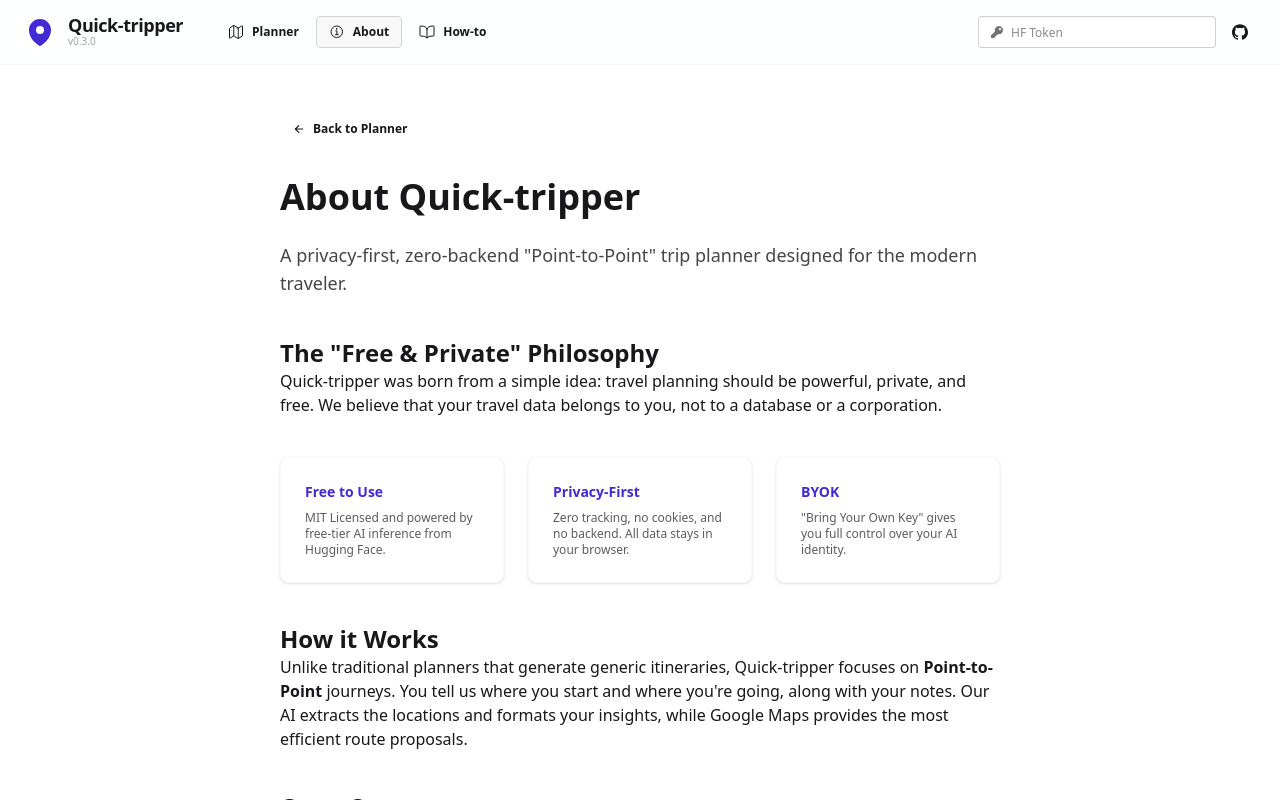
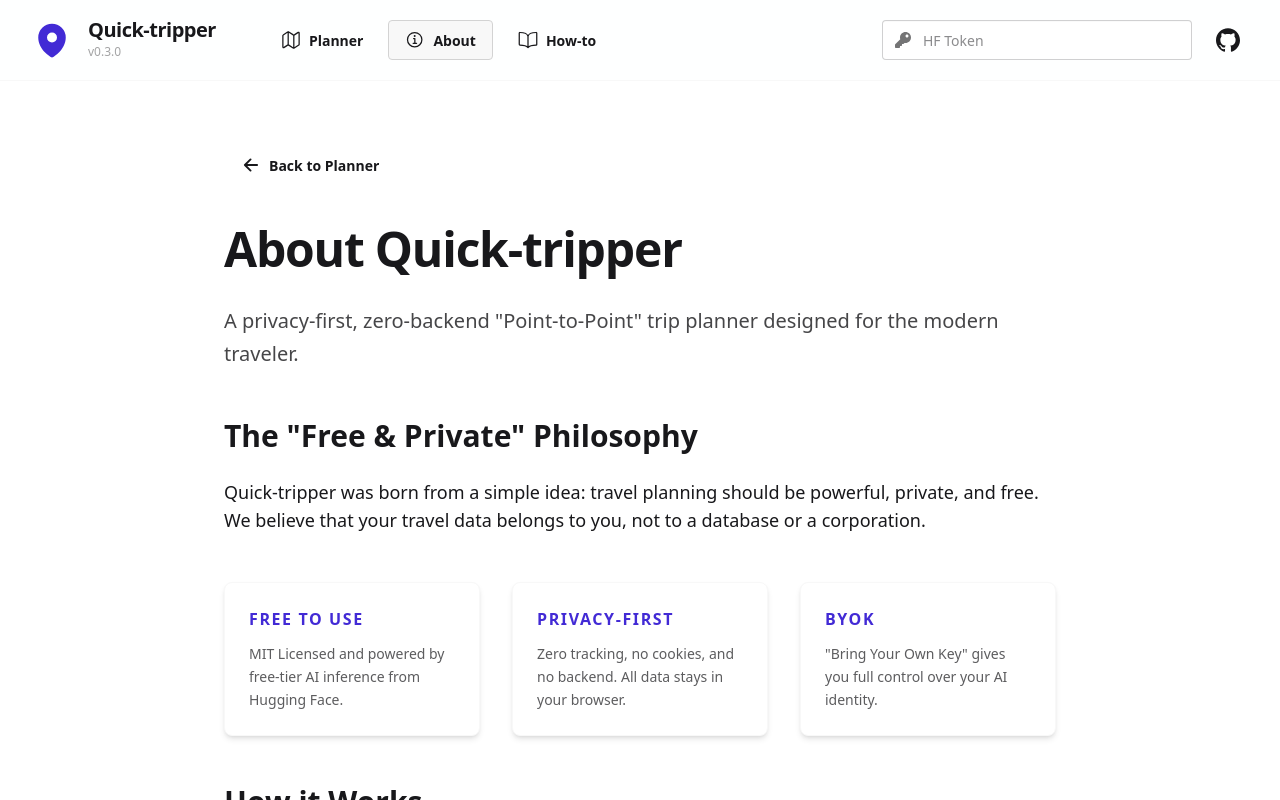
Before and after one commit to GehDoc/quick-tripper, a Next.js app: page /about in a window 1280 px wide. Built offline with nearby package versions, Linux system fonts and the light colour scheme.

Commit message:
style: finalize global standard UI scale with proper formatting

```diff
--- a/src/app/about/page.tsx
+++ b/src/app/about/page.tsx
@@ -4,73 +4,79 @@ import { IoArrowBack } from 'react-icons/io5';
 
 export default function About() {
   return (
-    <div className="max-w-3xl mx-auto py-12 px-6">
-      <Link href="/" className="btn btn-ghost btn-sm mb-8 gap-2">
-        <IoArrowBack /> Back to Planner
+    <div className="max-w-4xl mx-auto py-16 px-8">
+      <Link href="/" className="btn btn-ghost mb-10 gap-2">
+        <IoArrowBack className="w-5 h-5" /> Back to Planner
       </Link>
 
-      <article className="prose prose-slate max-w-none">
-        <h1 className="text-4xl font-bold mb-6">About Quick-tripper</h1>
+      <article className="prose prose-slate lg:prose-lg max-w-none">
+        <h1 className="text-5xl font-extrabold mb-8 tracking-tight">About Quick-tripper</h1>
 
-        <p className="lead text-lg opacity-80">
+        <p className="lead text-xl opacity-80 leading-relaxed">
           A privacy-first, zero-backend &quot;Point-to-Point&quot; trip planner designed for the
           modern traveler.
         </p>
 
-        <h2 className="text-2xl font-semibold mt-10">
+        <h2 className="text-3xl font-bold mt-12 mb-6">
           The &quot;Free &amp; Private&quot; Philosophy
         </h2>
-        <p>
+        <p className="text-lg">
           Quick-tripper was born from a simple idea: travel planning should be powerful, private,
           and free. We believe that your travel data belongs to you, not to a database or a
           corporation.
         </p>
 
-        <div className="grid grid-cols-1 md:grid-cols-3 gap-6 my-10">
-          <div className="card bg-base-100 shadow-sm border border-base-200">
-            <div className="card-body">
-              <h3 className="card-title text-primary text-sm">Free to Use</h3>
-              <p className="text-xs opacity-70">
+        <div className="grid grid-cols-1 md:grid-cols-3 gap-8 my-12">
+          <div className="card bg-base-100 shadow-md border border-base-200">
+            <div className="card-body gap-3">
+              <h3 className="card-title text-primary text-base font-black uppercase tracking-widest">
+                Free to Use
+              </h3>
+              <p className="text-sm opacity-70 leading-relaxed">
                 MIT Licensed and powered by free-tier AI inference from Hugging Face.
               </p>
             </div>
           </div>
-          <div className="card bg-base-100 shadow-sm border border-base-200">
-            <div className="card-body">
-              <h3 className="card-title text-primary text-sm">Privacy-First</h3>
-              <p className="text-xs opacity-70">
+          <div className="card bg-base-100 shadow-md border border-base-200">
+            <div className="card-body gap-3">
+              <h3 className="card-title text-primary text-base font-black uppercase tracking-widest">
+                Privacy-First
+              </h3>
+              <p className="text-sm opacity-70 leading-relaxed">
                 Zero tracking, no cookies, and no backend. All data stays in your browser.
               </p>
             </div>
           </div>
-          <div className="card bg-base-100 shadow-sm border border-base-200">
-            <div className="card-body">
-              <h3 className="card-title text-primary text-sm">BYOK</h3>
-              <p className="text-xs opacity-70">
+          <div className="card bg-base-100 shadow-md border border-base-200">
+            <div className="card-body gap-3">
+              <h3 className="card-title text-primary text-base font-black uppercase tracking-widest">
+                BYOK
+              </h3>
+              <p className="text-sm opacity-70 leading-relaxed">
                 &quot;Bring Your Own Key&quot; gives you full control over your AI identity.
               </p>
             </div>
           </div>
         </div>
 
-        <h2 className="text-2xl font-semibold mt-10">How it Works</h2>
-        <p>
+        <h2 className="text-3xl font-bold mt-12 mb-6">How it Works</h2>
+        <p className="text-lg">
           Unlike traditional planners that generate generic itineraries, Quick-tripper focuses on{' '}
           <strong>Point-to-Point</strong> journeys. You tell us where you start and where
           you&apos;re going, along with your notes. Our AI extracts the locations and formats your
           insights, while Google Maps provides the most efficient route proposals.
         </p>
 
-        <h2 className="text-2xl font-semibold mt-10">Open Source</h2>
-        <p>
+        <h2 className="text-3xl font-bold mt-12 mb-6">Open Source</h2>
+        <p className="text-lg">
           This project is entirely open source. You can audit the code, contribute to its
           development, or even host your own version.
         </p>
-        <div className="mt-4">
+        <div className="mt-8">
           <a
             href="https://github.com/gehdoc/quick-tripper"
             target="_blank"
-            className="btn btn-outline btn-primary"
+            className="btn btn-outline btn-primary px-12"
           >
             View on GitHub
           </a>
--- a/src/components/Footer.tsx
+++ b/src/components/Footer.tsx
@@ -24,13 +24,13 @@ export const Footer: React.FC = () => {
         </a>
       </nav>
       <aside>
-        <p className="flex items-center gap-1 opacity-70">
+        <p className="flex items-center gap-2 text-base opacity-70">
           Made with <IoHeart className="text-error" /> for privacy-conscious travelers.
         </p>
-        <p className="text-xs opacity-50 mt-2">
+        <p className="text-sm opacity-50 mt-2">
           © {new Date().getFullYear()} Quick-tripper — MIT License
         </p>
-        <div className="flex gap-4 mt-4 opacity-30 text-[10px]">
+        <div className="flex gap-6 mt-6 opacity-40 text-xs font-medium uppercase tracking-widest">
           <span>Zero Cookies</span>
           <span>Zero Tracking</span>
           <span>Zero Backend</span>
--- a/src/components/Navbar.tsx
+++ b/src/components/Navbar.tsx
@@ -16,28 +16,28 @@ export const Navbar: React.FC<NavbarProps> = React.memo(({ apiKey, onApiKeyChang
   const pathname = usePathname();
 
   const navLinks = [
-    { href: '/', label: 'Planner', icon: <IoMapOutline className="w-4 h-4" /> },
-    { href: '/about', label: 'About', icon: <IoInformationCircleOutline className="w-4 h-4" /> },
-    { href: '/how-to', label: 'How-to', icon: <IoBookOutline className="w-4 h-4" /> },
+    { href: '/', label: 'Planner', icon: <IoMapOutline className="w-5 h-5" /> },
+    { href: '/about', label: 'About', icon: <IoInformationCircleOutline className="w-5 h-5" /> },
+    { href: '/how-to', label: 'How-to', icon: <IoBookOutline className="w-5 h-5" /> },
   ];
 
   return (
-    <div className="navbar bg-transparent justify-between gap-4 p-2 px-6 min-h-[64px]">
-      <div className="flex items-center gap-4">
-        <Link href="/" className="flex items-center gap-3 hover:opacity-80 transition-opacity">
-          <Logo className="text-primary w-8 h-8" />
+    <div className="navbar bg-transparent justify-between gap-6 p-4 px-8 min-h-[80px]">
+      <div className="flex items-center gap-6">
+        <Link href="/" className="flex items-center gap-4 hover:opacity-80 transition-opacity">
+          <Logo className="text-primary w-10 h-10" />
           <div className="hidden sm:flex flex-col">
-            <span className="font-bold text-lg tracking-tight leading-none">Quick-tripper</span>
-            <span className="text-[10px] text-base-content/40">v{VERSION}</span>
+            <span className="font-bold text-xl tracking-tight leading-none">Quick-tripper</span>
+            <span className="text-xs text-base-content/40 mt-1">v{VERSION}</span>
           </div>
         </Link>
 
-        <div className="hidden md:flex items-center gap-1 ml-4">
+        <div className="hidden lg:flex items-center gap-2 ml-6">
           {navLinks.map((link) => (
             <Link
               key={link.href}
               href={link.href}
-              className={`btn btn-sm btn-ghost gap-2 ${pathname === link.href ? 'btn-active bg-base-200' : ''}`}
+              className={`btn btn-ghost gap-2 px-4 ${pathname === link.href ? 'btn-active bg-base-200' : ''}`}
             >
               {link.icon}
               {link.label}
@@ -46,17 +46,17 @@ export const Navbar: React.FC<NavbarProps> = React.memo(({ apiKey, onApiKeyChang
         </div>
       </div>
 
-      <div className="flex items-center gap-2">
+      <div className="flex items-center gap-4">
         {onApiKeyChange && (
           <div className="form-control">
-            <label className="input input-bordered flex items-center gap-2 input-sm">
-              <Key className="w-3 h-3 opacity-60" />
+            <label className="input input-bordered flex items-center gap-3">
+              <Key className="w-4 h-4 opacity-60" />
               <input
                 type="password"
                 placeholder="HF Token"
                 value={apiKey}
                 onChange={(e) => onApiKeyChange(e.target.value)}
-                className="w-32 sm:w-40 lg:w-48"
+                className="w-40 sm:w-52 lg:w-64"
               />
             </label>
           </div>
@@ -66,18 +66,18 @@ export const Navbar: React.FC<NavbarProps> = React.memo(({ apiKey, onApiKeyChang
           href={REPO_URL}
           target="_blank"
           rel="noreferrer"
-          className="btn btn-sm btn-ghost btn-circle"
+          className="btn btn-ghost btn-circle"
           title="GitHub Repository"
         >
-          <GitHub className="w-4 h-4" />
+          <GitHub className="w-6 h-6" />
         </a>
 
         {/* Mobile Nav Toggle */}
-        <div className="dropdown dropdown-end md:hidden">
-          <label tabIndex={0} className="btn btn-sm btn-ghost btn-circle">
+        <div className="dropdown dropdown-end lg:hidden">
+          <label tabIndex={0} className="btn btn-ghost btn-circle">
             <svg
               xmlns="http://www.w3.org/2000/svg"
-              className="h-5 w-5"
+              className="h-6 w-6"
               fill="none"
               viewBox="0 0 24 24"
               stroke="currentColor"
@@ -86,7 +86,7 @@ export const Navbar: React.FC<NavbarProps> = React.memo(({ apiKey, onApiKeyChang
                 strokeLinecap="round"
                 strokeLinejoin="round"
                 strokeWidth="2"
-                d="4 6h16M4 12h16M4 18h7"
+                d="M4 6h16M4 12h16M4 18h7"
               />
             </svg>
           </label>
```
Also changed, not shown: src/app/how-to/page.tsx (+46 -34 lines), src/components/GenerationForm.tsx (+8 -8 lines), src/components/TripHistory.tsx (+10 -10 lines), src/components/TripViewer.tsx (+19 -17 lines), src/components/WorkspaceActions.tsx (+8 -11 lines).
